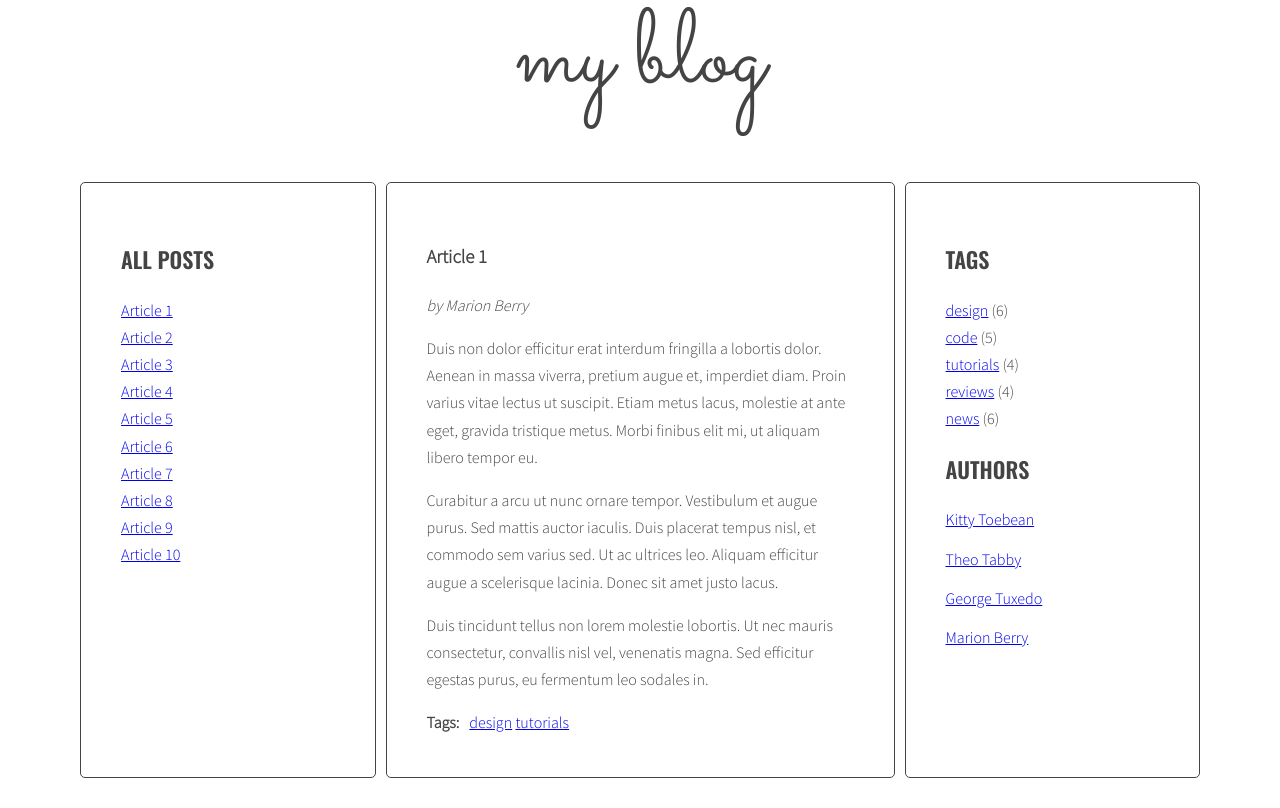
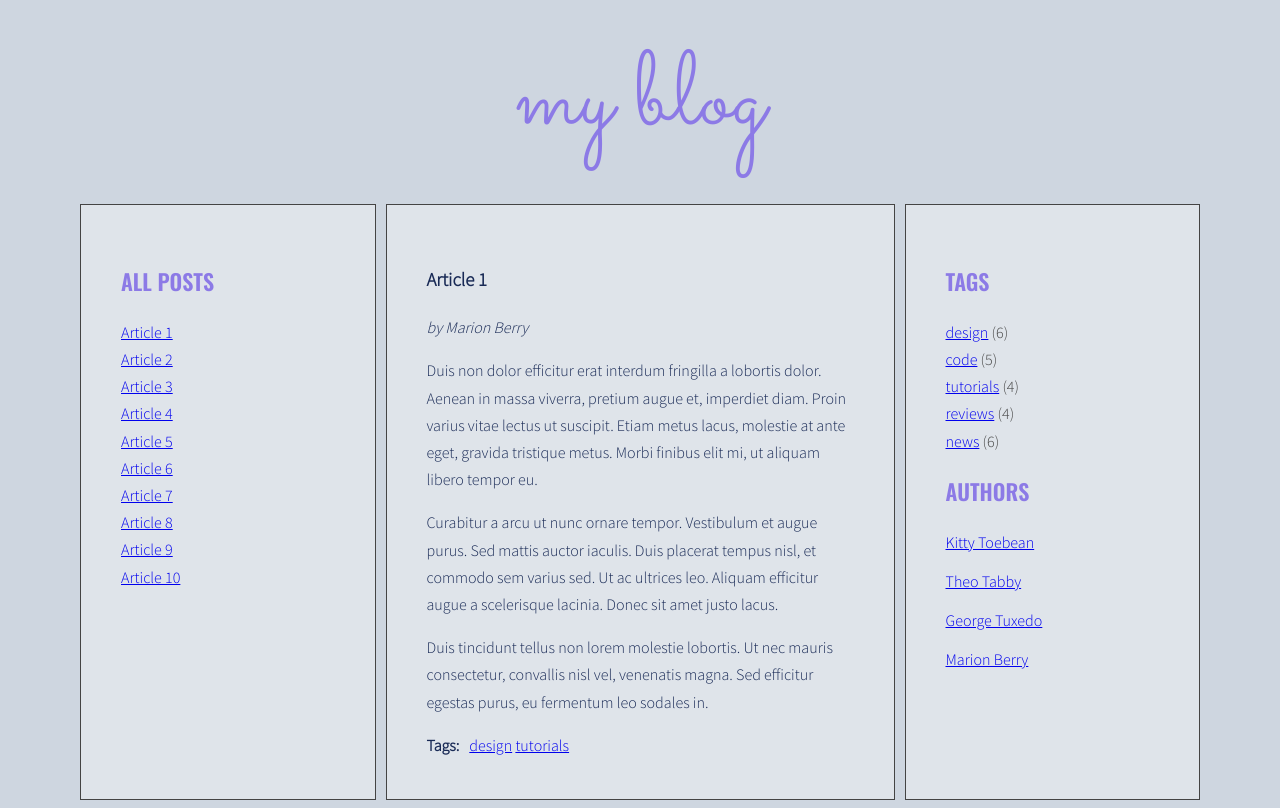
Before and after one commit to pietrzakadam99/javascript-blog, a website: page index.html in a window 1280 px wide. Drawn offline with nearby package versions, Linux system fonts and the light colour scheme.

Commit message:
Changed colors

```diff
--- a/sass/style.scss
+++ b/sass/style.scss
@@ -16,7 +16,7 @@ $font-text: 'Source Sans Pro', sans-serif;
 }
 
 body {
-  background: $color-light;
+  background-color:#ced6e0;
   font-family: $font-text;
   color: $color-dark;
   font-weight: 300;
@@ -30,6 +30,7 @@ body {
 }
 
 .section-title {
+  color: #8c7ae6;
   font-size: 22px;
   text-transform: uppercase;
   font-family: $font-header;
@@ -57,21 +58,22 @@ body {
 }
 
 .sidebar, .posts {
-  background: $color-light;
+  background: #dfe4ea;
   margin-right: 10px;
   padding: 40px;
   border: 1px solid $color-dark;
-  border-radius: 5px;
 }
 
 /* Logo */
 
 .logo {
+  color: #8c7ae6;
   font-family: $font-logo;
   font-weight: 400;
   font-size: 104px;
   line-height: 1;
   text-align: center;
+  margin: 50px;
 }
 
 /* Lists */
@@ -103,6 +105,7 @@ body {
 
 .post {
   display: none;
+  color: #192a56;
   &.active {
     display: block;
   }
```
Also changed, not shown: index.html (+0 -1 lines), css/style.css, 1 other file.
